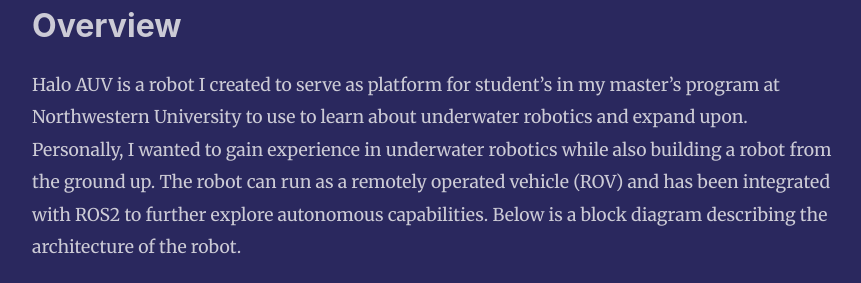
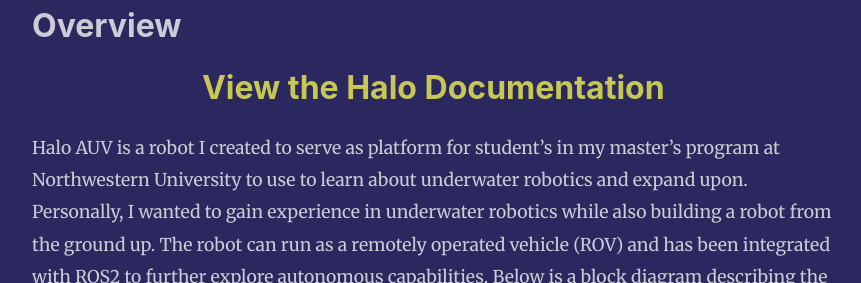
Before and after one commit to roy2909/roy2909.github.io, a Jekyll site: the page built from _posts/2023-03-15-halo_auv.md, in a window 1280 px wide and 900 px high, scrolled down 573 px, cut to the strip 192-475 px from the top of the window. Shown: the whole strip, without its empty margins (68-929 px from the left). Built offline with Jekyll 4.4.1, drawn with Linux system fonts in a browser that asks for light colours; nearby versions of some CDN libraries; comment, search, counter and statistics services are not loaded; some of the changed text lies outside the part shown.

Commit message:
Moved doc link to top

```diff
--- a/_posts/2023-03-15-halo_auv.md
+++ b/_posts/2023-03-15-halo_auv.md
@@ -13,6 +13,8 @@
 
 
 ## Overview
+
+<div align="center"><h2> <a href="https://jamess-organization-15.gitbook.io/halo_auv_docs/">View the Halo Documentation</a></h2></div>
 
 Halo AUV is a robot I created to serve as platform for student's in my master's program at Northwestern University
 to use to learn about underwater robotics and expand upon. Personally, I wanted to gain experience
@@ -30,9 +32,6 @@
 that publish the images to a ROS topic and perform different control functions. In ROV mode, control input
 comes from a PlayStation controller manned by a human. When high level control commands are received, they are
 sent back to the Raspberry Pi over the Ethernet tether and eventually to the Pixhawk to move the robot.
-
-<div align="center"><h2> <a href="https://jamess-organization-15.gitbook.io/halo_auv_docs/">View the Halo Documentation</a></h2></div>
-
 
 ## Mechanical Design
 The key aspects of the mechanical design are that it is easy to manufacture, highly adjustable, and has the ability
```
